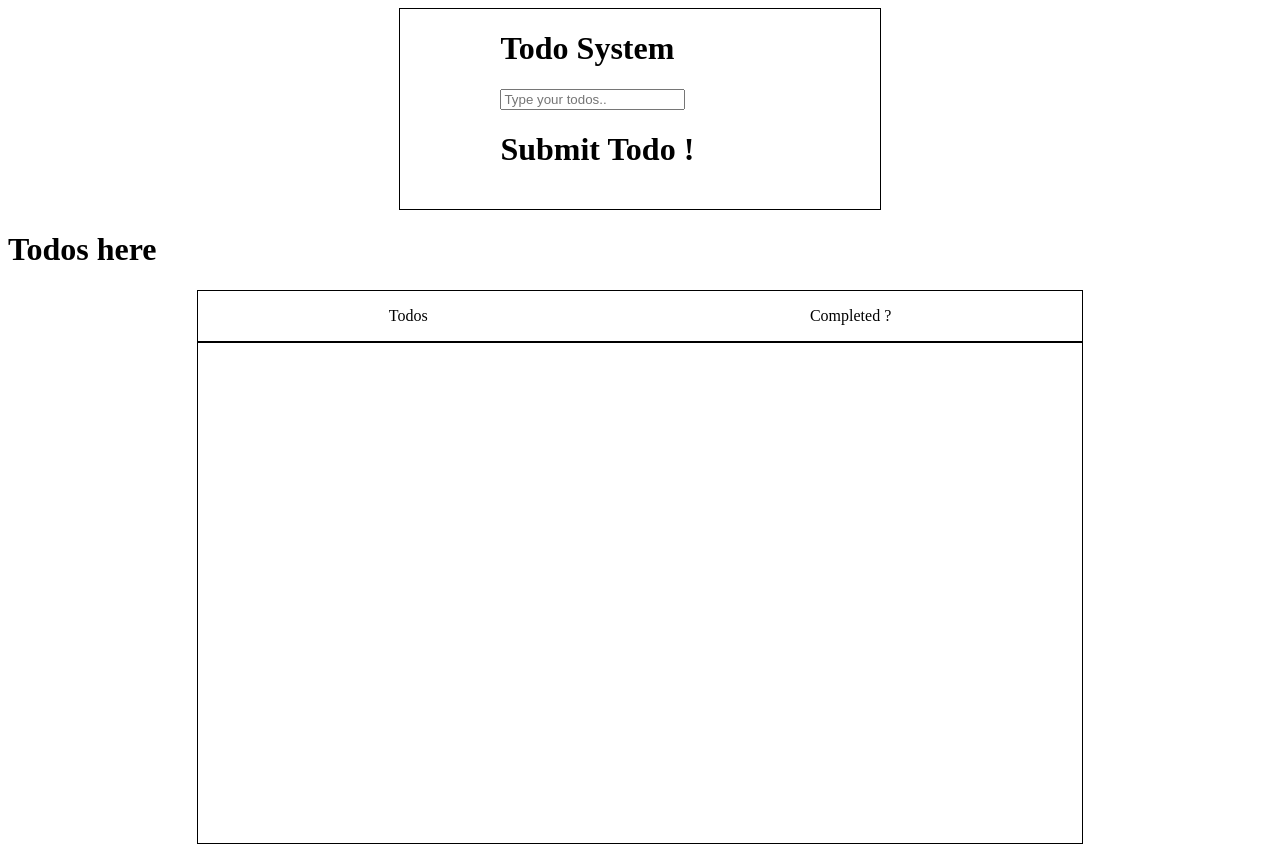
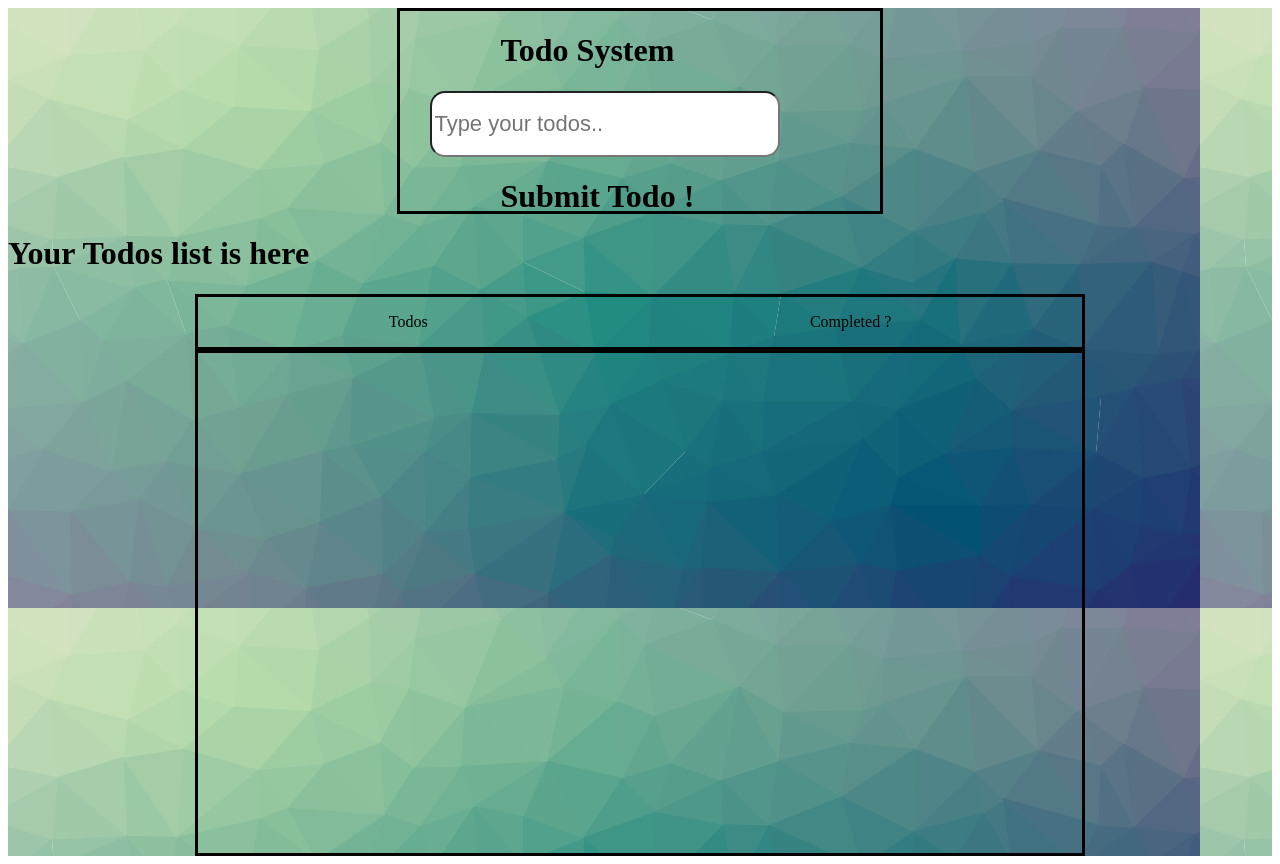
Before and after one commit to Vibhabakkam/Todo, a plain HTML site: page Day23.html in a window 1280 px wide. Drawn offline with Linux system fonts and the light colour scheme.

Commit message:
Update Day23.html

```diff
--- a/Day23.html
+++ b/Day23.html
@@ -8,51 +8,72 @@
     <meta name="viewport" content="width=device-width, initial-scale=1.0">
     <title>Document</title>
     <style>
-        #firstdiv{
+        #bodydiv{
+            background-image: url(ranger-4df6c1b6.png);
+            margin: 0%;
+            padding: 0%;
+        }
+        #firstdiv {
             margin: auto;
             width: 30%;
+            border: 3px solid black;
             height: 200px;
-            border: 1px solid black;
             padding-left: 100px;
         }
+        #firstdiv input{
+            height: 60px;
+            width: 90%;
+            font-size: 22px;
+            margin-left: -70px;
+            border-radius: 15px;
+        }
+        #firstdiv>h1:nth-child(3) {
+            cursor: pointer;
+        }
+
         #displayTodos {
-            border: 1px solid black;
+            border: 3px solid black;
             width: 70%;
             height: 500px;
             margin: auto;
         }
-        #header,
-        #row{
+
+        #row {
             display: flex;
             justify-content: space-around;
         }
-        #dt>div:nth-child(1){
-            border: 1px solid black;
+
+        #dt>div:nth-child(1) {
+            border: 3px solid black;
             width: 70%;
             height: 50px;
             margin: auto;
             display: flex;
             justify-content: space-around;
         }
+
         #dt>div:nth-child(2)>p{
-            border-bottom: 1px solid black;
+            border-bottom: 1px dotted black;
             width: 70%;
+            font-size: 15px;
 
         }
-        #delete{
+
+        #delete {
             margin-top: 10px;
         }
     </style>
 </head>
 
 <body>
+    <div id="bodydiv">
         <div id="firstdiv">
             <h1>Todo System</h1>
 
             <input id="todosHere" placeholder="Type your todos.." />
             <h1 onclick="addTodo ()">Submit Todo !</h1>
         </div>
-    <h1 id="heading">Todos here</h1>
+        <h1 id="heading"> Your Todos list is here</h1>
         <div id="dt">
             <div>
                 <p>Todos</p>
@@ -64,6 +85,7 @@
         </div>
 
         <script src="day23.js"></script>
+    </div>
 </body>
 
 </html>
```
Lines whose indentation alone changed are shown as unchanged.
